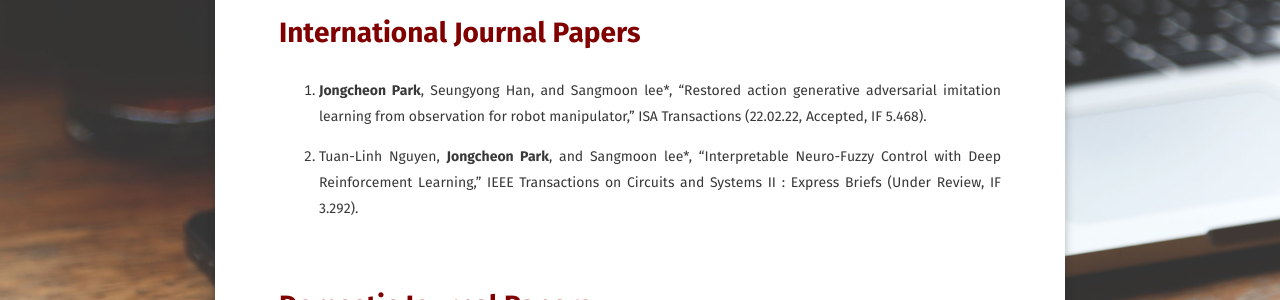
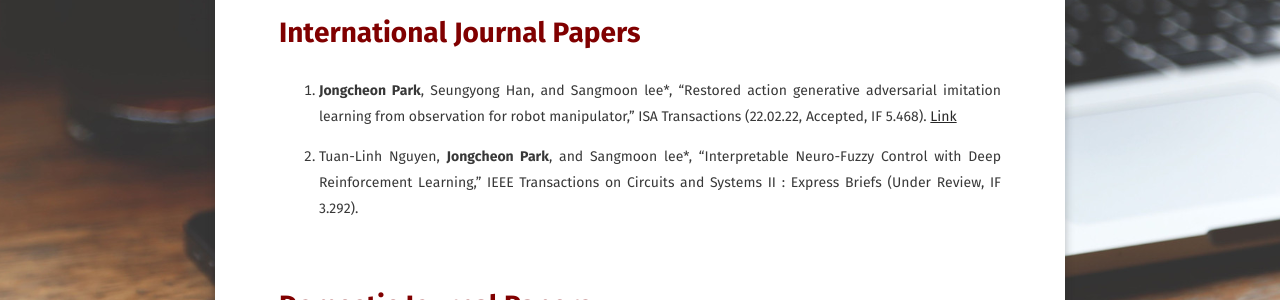
Before and after one commit to JongCheon-Park/JongCheon-Park.github.io, a Jekyll site: the page built from papers/index.md, in a window 1280 px wide. Shown: the part 402-702 px from the top of the page. Built offline with Jekyll 4.4.1, drawn with Linux system fonts in a browser that asks for light colours; some web fonts are replaced.

Commit message:
Update index.md

```diff
--- a/papers/index.md
+++ b/papers/index.md
@@ -14,7 +14,7 @@ comments: false
 # <span style="color:#800000">International Journal Papers</span>
 
 1. **Jongcheon Park**, Seungyong Han, and Sangmoon lee*, “Restored action generative adversarial imitation learning from observation for robot manipulator,” ISA Transactions
-(22.02.22, Accepted, IF 5.468).
+(22.02.22, Accepted, IF 5.468). [Link](https://doi.org/10.1016/j.isatra.2022.02.041)
 
 2. Tuan-Linh Nguyen, **Jongcheon Park**, and Sangmoon lee*, “Interpretable Neuro-Fuzzy Control with Deep Reinforcement Learning,” IEEE Transactions on Circuits and Systems II : Express Briefs (Under Review, IF 3.292).
 
```
